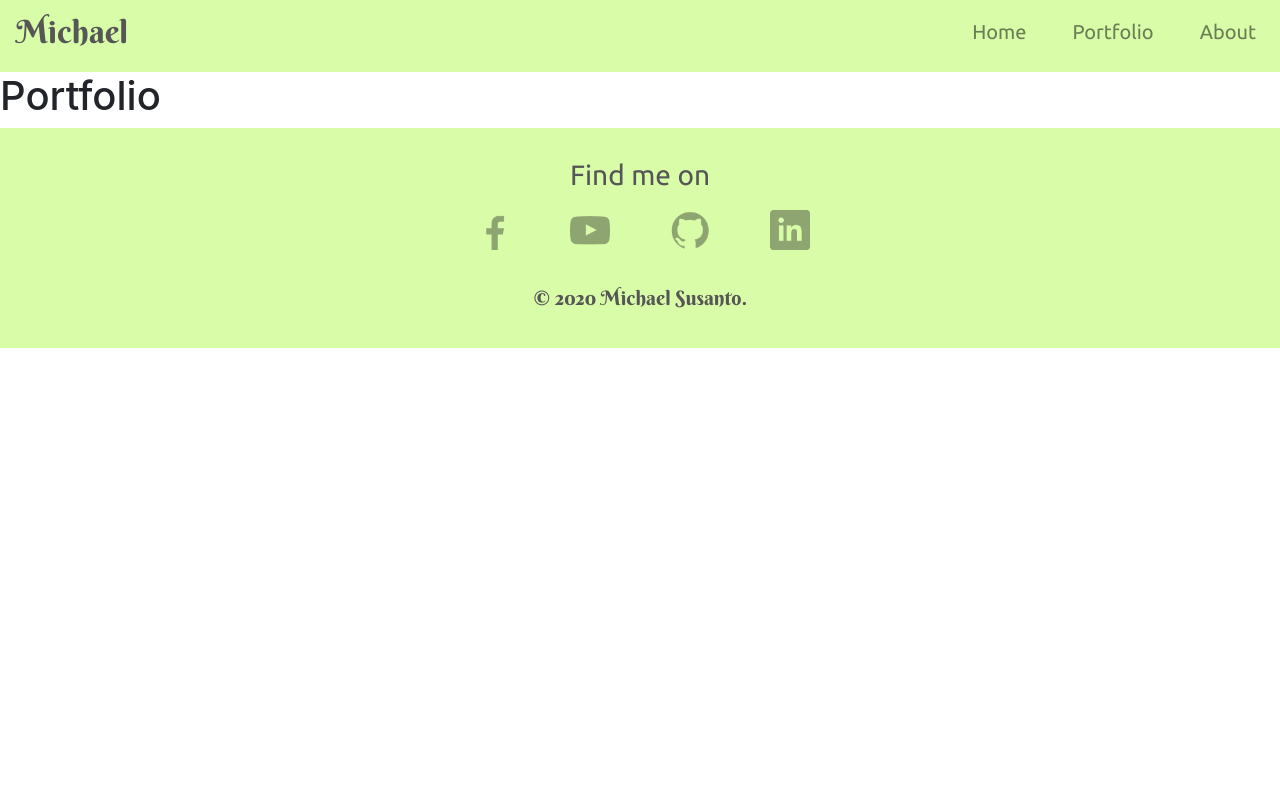
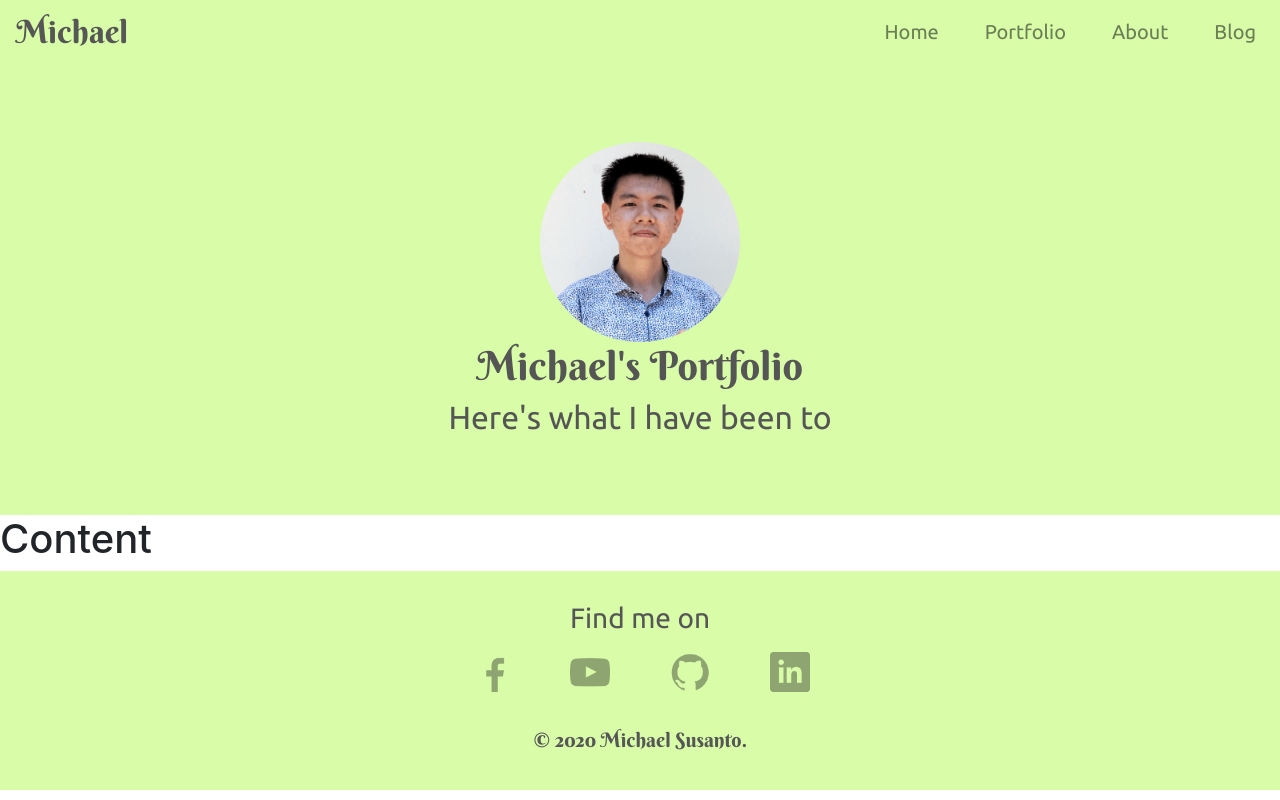
Before and after one commit to michaelsusanto81/website, a React (Create React App) app: page /portfolio in a window 1280 px wide. Built offline with nearby package versions, Linux system fonts and the light colour scheme.

Commit message:
add: Portfolio header

```diff
--- a/src/components/navbar/Navbar.js
+++ b/src/components/navbar/Navbar.js
@@ -32,6 +32,11 @@ function Navbar() {
 		        			<h4 className="nav-link">About</h4>
 		        		</Link>
 		        	</div>
+		        	<div className="nav-item">
+		        		<a href="https://devmichael.blogspot.com" target="_blank" className="text-decoration-none">
+		        			<h4 className="nav-link">Blog</h4>
+		        		</a>
+		        	</div>
 		        </div>
 	    	</div>
 		</nav>
--- a/src/components/portfolio/Portfolio.js
+++ b/src/components/portfolio/Portfolio.js
@@ -1,9 +1,12 @@
 import React from 'react';
+import Header from './header/Header';
+import Content from './content/Content';
 
 function Portfolio() {
 	return (
 		<div>
-			<h1>Portfolio</h1>
+			<Header />
+			<Content />
 		</div>
 	)
 }
--- /dev/null
+++ b/src/components/portfolio/content/Content.js
@@ -0,0 +1,12 @@
+import React from 'react';
+import './Content.css';
+
+function Content() {
+	return (
+		<div>
+			<h1>Content</h1>
+		</div>
+	)
+}
+
+export default Content
--- /dev/null
+++ b/src/components/portfolio/header/Header.css
@@ -0,0 +1,16 @@
+header {
+	background-color: #D8FCA8;
+	font-family: 'Ubuntu', sans-serif;
+}
+
+.headline {
+	display: flex;
+	flex-flow: column wrap;
+	padding: 70px 0;
+	color: #555;
+	transition: 1s;
+}
+
+.headline h1 {
+	font-family: 'Berkshire Swash', cursive;
+}
--- /dev/null
+++ b/src/components/portfolio/header/Header.js
@@ -0,0 +1,15 @@
+import React from 'react';
+import ProfPic from '../../../assets/michaelsusanto-profile.png'
+import './Header.css';
+
+function Header() {
+	return (
+		<header className="headline d-flex flex-column justify-content-around align-items-center">
+			<img src={ProfPic} alt="Profile Picture" className="prof-pic" />
+			<h1>Michael's Portfolio</h1>
+			<h2>Here's what I have been to</h2>
+		</header>
+	)
+}
+
+export default Header
```
Also changed, not shown: src/components/portfolio/content/Content.css (added).
